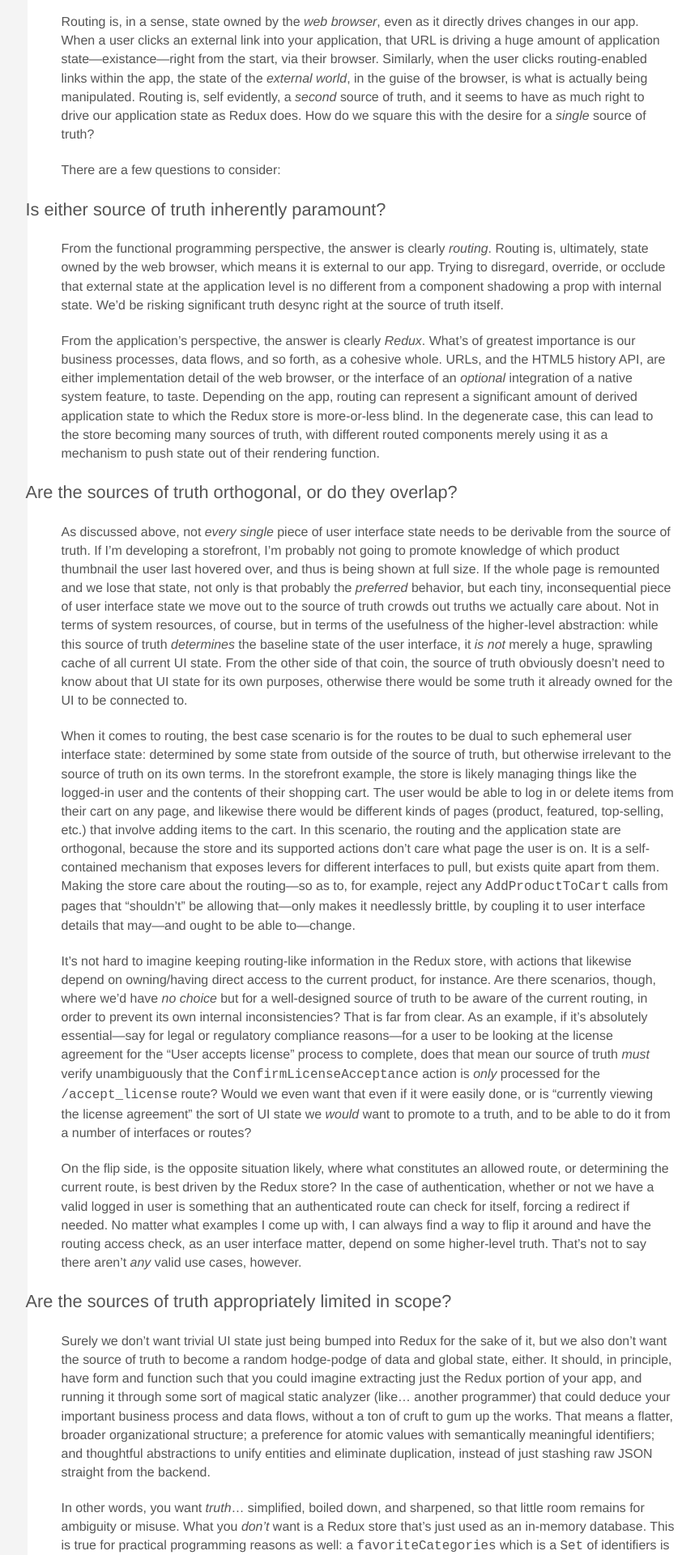
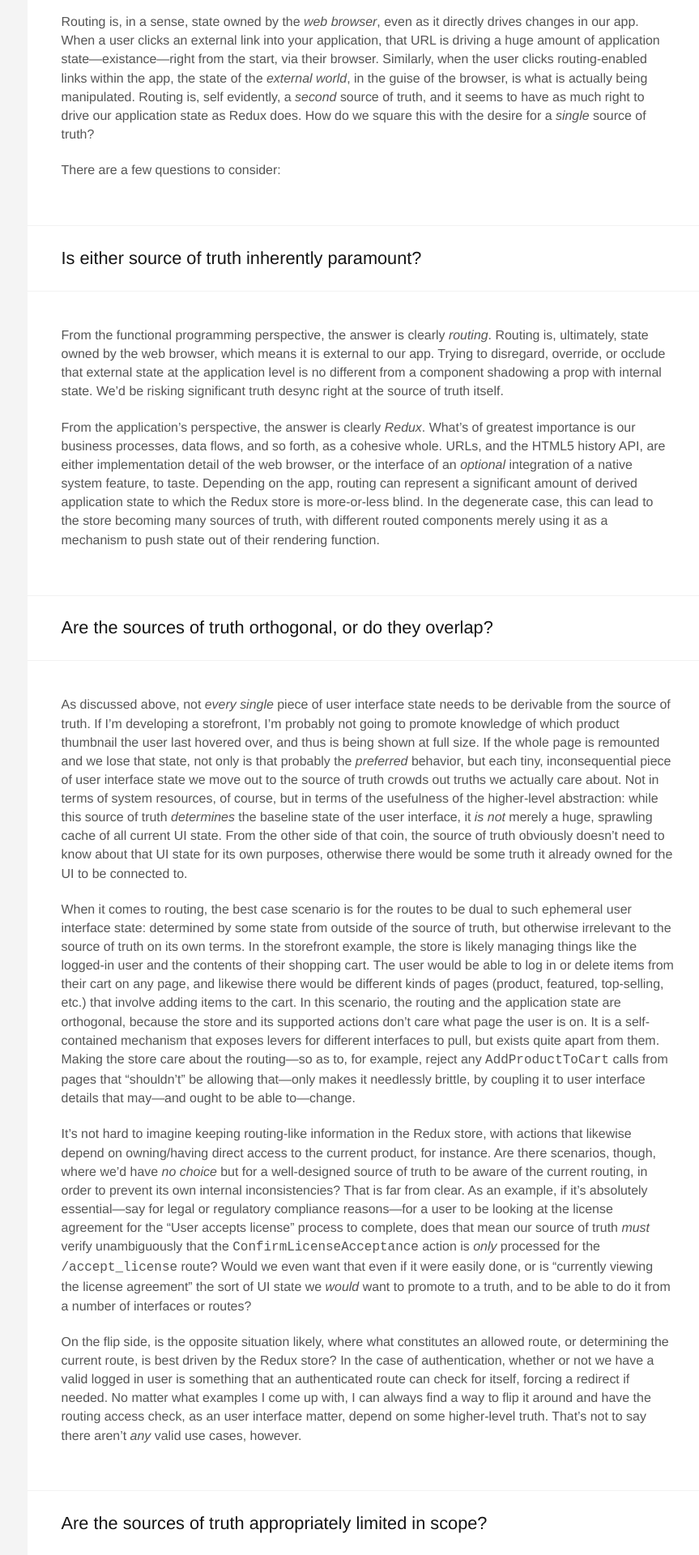
Before and after one commit to endash/endash.github.io, a Jekyll site: the page built from _posts/2020-12-05-react-single-source-of-truth.markdown, in a window 1280 px wide. Shown: the part 823-2743 px from the top of the page at 81% size, without its empty margins (186-1049 px from the left). Built offline with Jekyll 4.4.1, drawn with Linux system fonts in a browser that asks for light colours.

```diff
--- a/_posts/2020-12-05-react-single-source-of-truth.markdown
+++ b/_posts/2020-12-05-react-single-source-of-truth.markdown
@@ -16,13 +16,13 @@ Routing is, in a sense, state owned by the _web browser_, even as it directly dr
 
 There are a few questions to consider:
 
-# Is either source of truth inherently paramount?
+## Is either source of truth inherently paramount?
 
 From the functional programming perspective, the answer is clearly _routing_. Routing is, ultimately, state owned by the web browser, which means it is external to our app. Trying to disregard, override, or occlude that external state at the application level is no different from a component shadowing a prop with internal state. We'd be risking significant truth desync right at the source of truth itself.
 
 From the application's perspective, the answer is clearly _Redux_. What's of greatest importance is our business processes, data flows, and so forth, as a cohesive whole. URLs, and the HTML5 history API, are either implementation detail of the web browser, or the interface of an _optional_ integration of a native system feature, to taste. Depending on the app, routing can represent a significant amount of derived application state to which the Redux store is more-or-less blind. In the degenerate case, this can lead to the store becoming many sources of truth, with different routed components merely using it as a mechanism to push state out of their rendering function.
 
-# Are the sources of truth orthogonal, or do they overlap?
+## Are the sources of truth orthogonal, or do they overlap?
 
 As discussed above, not _every single_ piece of user interface state needs to be derivable from the source of truth. If I'm developing a storefront, I'm probably not going to promote knowledge of which product thumbnail the user last hovered over, and thus is being shown at full size. If the whole page is remounted and we lose that state, not only is that probably the _preferred_ behavior, but each tiny, inconsequential piece of user interface state we move out to the source of truth crowds out truths we actually care about. Not in terms of system resources, of course, but in terms of the usefulness of the higher-level abstraction: while this source of truth _determines_ the baseline state of the user interface, it _is not_ merely a huge, sprawling cache of all current UI state. From the other side of that coin, the source of truth obviously doesn't need to know about that UI state for its own purposes, otherwise there would be some truth it already owned for the UI to be connected to.
 
@@ -32,7 +32,7 @@ It's not hard to imagine keeping routing-like information in the Redux store, wi
 
 On the flip side, is the opposite situation likely, where what constitutes an allowed route, or determining the current route, is best driven by the Redux store? In the case of authentication, whether or not we have a valid logged in user is something that an authenticated route can check for itself, forcing a redirect if needed. No matter what examples I come up with, I can always find a way to flip it around and have the routing access check, as an user interface matter, depend on some higher-level truth. That's not to say there aren't _any_ valid use cases, however.
 
-# Are the sources of truth appropriately limited in scope?
+## Are the sources of truth appropriately limited in scope?
 
 Surely we don't want trivial UI state just being bumped into Redux for the sake of it, but we also don't want the source of truth to become a random hodge-podge of data and global state, either. It should, in principle, have form and function such that you could imagine extracting just the Redux portion of your app, and running it through some sort of magical static analyzer (like... another programmer) that could deduce your important business process and data flows, without a ton of cruft to gum up the works. That means a flatter, broader organizational structure; a preference for atomic values with semantically meaningful identifiers; and thoughtful abstractions to unify entities and eliminate duplication, instead of just stashing raw JSON straight from the backend.
 
@@ -44,7 +44,7 @@ Obviously, in a storefront a product's page should be routable, with a sensible
 
 I'm not necessarily arguing one way or the other, for these specific examples. There are plenty of other situations, though, that would historically have meant routing, but where routing is certainly no longer the norm: confirmation screens for destructive operations, for example. Similarly, if we pop up a sign-in dialog we're probably not replacing the URL with `/sign_in?redirect-to=`. What was once either cut-and-dry, or a simple matter of necessity, for server-side apps is no longer so clear with SPAs. One way to make routing and the Redux store more orthogonal may simply be to promote less of the application state to a routing concern than we're used to doing.
 
-# And now, the conclusion...
+## And now, the conclusion...
 
 It seems clear that, at least in many situations, a Redux store as a source of truth can co-exist just fine with React Router, without making a mockery of the "single source of truth." It may take some careful pruning and a perspective shift or two, but their purposes and functions _can_ be largely or entirely kept separate: the router determining the user's particular point-of-view through a given interface into one unified, rationalized, high-level application state; and the Redux store exposing to those differing interfaces a carefully crafted set of action creators that mutate the source of truth in a finite and total number of ways.
 
```
